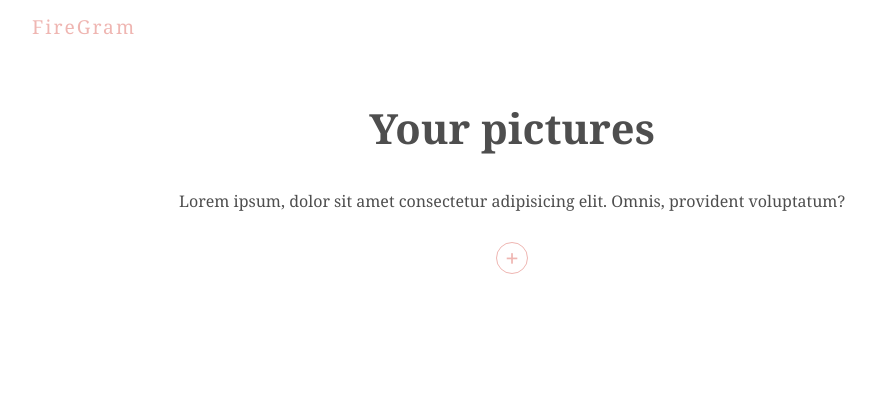
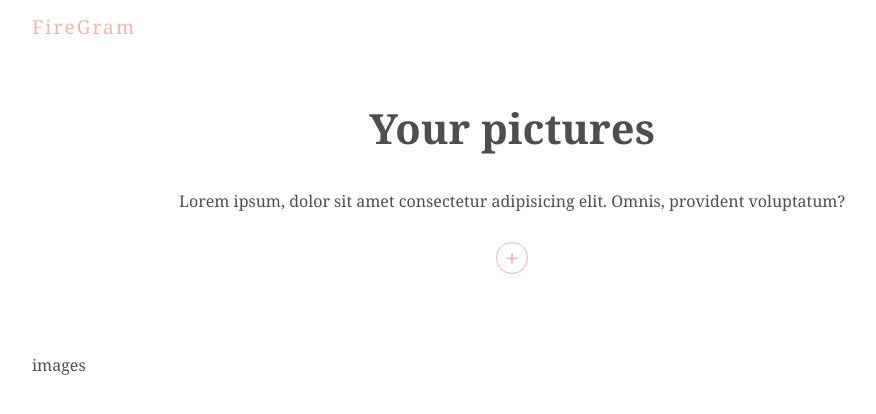
Before and after one commit to Gabriel-JM/firegram, a React (Create React App) app: page / in a window 1280 px wide. Shown: the top 414 px of the page, without its empty margins (128-1004 px from the left). Built offline with nearby package versions, Linux system fonts and the light colour scheme.

Commit message:
Add ImageGrid to the page

```diff
--- a/src/App.tsx
+++ b/src/App.tsx
@@ -1,12 +1,14 @@
 import React from 'react'
 import Title from './comps/Title'
 import UploadForm from './comps/UploadForm'
+import ImageGrid from './comps/ImageGrid'
 
 function App() {
   return (
     <div className="app-container">
       <Title />
       <UploadForm />
+      <ImageGrid />
     </div>
   )
 }
```
